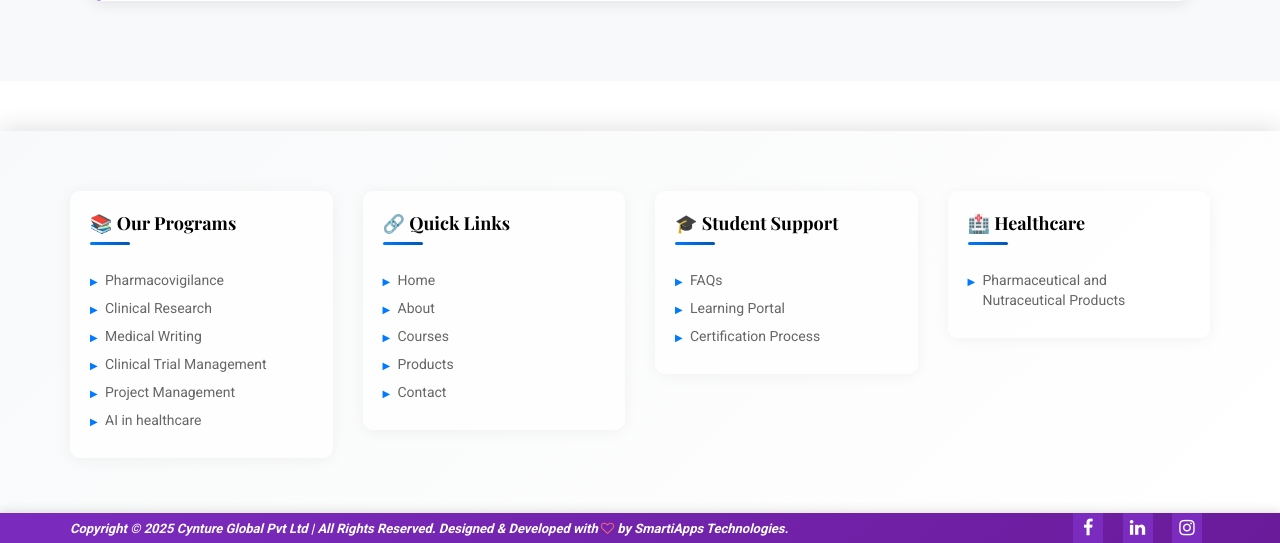
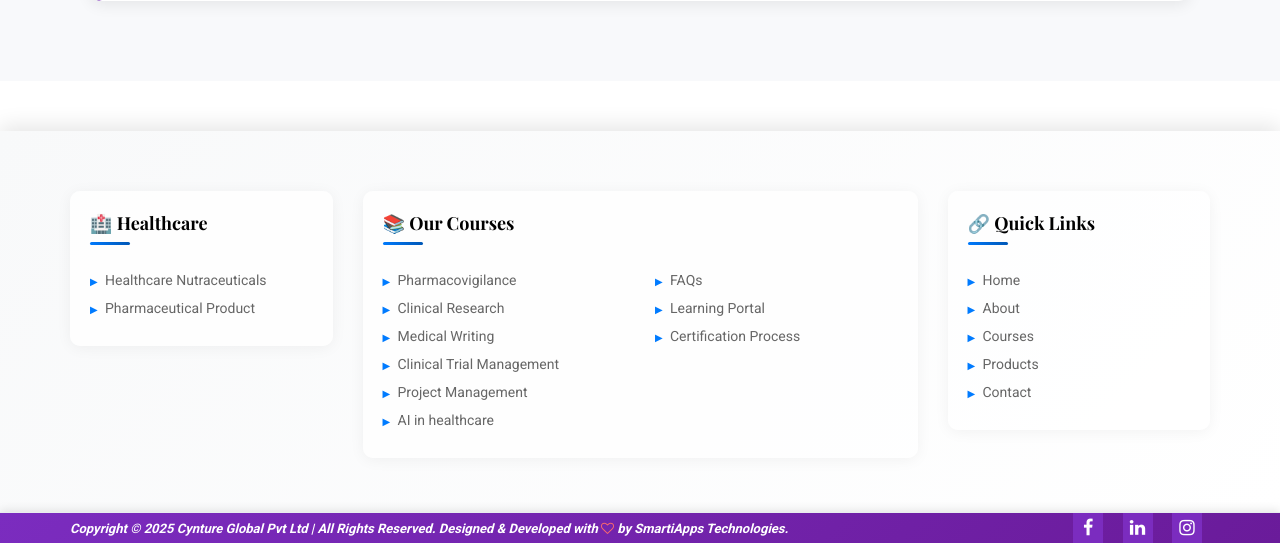
Before and after one commit to Kamalesh0145/pharmacovigilancecourse, a PHP site: page /elements.php in a window 1280 px wide. Shown: the part 2956-3499 px from the top of the page. Run offline with PHP 8.4, Linux system fonts and the light colour scheme; some libraries are stand-ins or nearby versions.

Commit message:
Footer helatcare ,our courses,Quik links full updated

```diff
--- a/elements.php
+++ b/elements.php
@@ -1317,6 +1317,18 @@
     <script src="js/bootstrap.min.js"></script>
 
     <script>
+        // Auto-switch to tab based on URL parameter
+        $(document).ready(function() {
+            const urlParams = new URLSearchParams(window.location.search);
+            const tab = urlParams.get('tab');
+
+            if (tab === 'healthcare') {
+                $('#healthcare-tab').tab('show');
+            } else if (tab === 'pharmaceutical') {
+                $('#pharmaceutical-tab').tab('show');
+            }
+        });
+
         // Search functionality
         document.getElementById('searchInput').addEventListener('keyup', function() {
             const searchTerm = this.value.toLowerCase();
--- a/includes/footer.php
+++ b/includes/footer.php
@@ -33,10 +33,23 @@
         <footer class="footer-area" style="background: linear-gradient(135deg, #f8f9fa 0%, #ffffff 100%) !important; padding: 60px 0 30px 0 !important; margin-top: 50px !important; box-shadow: 0 -5px 20px rgba(0,0,0,0.1) !important;">
             <div class="container">
                 <div class="row justify-content-center">
-                    <!-- Our Programs -->
+
+                                    <!-- Healthcare -->
                     <div class="col-lg-3 col-md-6 col-sm-6 mb-4">
                         <div class="single-footer-widget">
-                            <h6 class="footer_title" style="color: Black!important; font-weight: 700 !important; margin-bottom: 25px !important; font-size: 18px !important; position: relative !important; padding-bottom: 10px !important;">📚 Our Programs</h6>
+                            <h6 class="footer_title" style="color: Black!important; font-weight: 700 !important; margin-bottom: 25px !important; font-size: 18px !important; position: relative !important; padding-bottom: 10px !important;">🏥 Healthcare</h6>
+                            <ul class="list" style="list-style: none !important; padding: 0 !important; margin: 0 !important;">
+                                <li style="margin-bottom: 8px !important;"><a href="elements.php?tab=healthcare" style="color: #666 !important; text-decoration: none !important; font-size: 14px !important; transition: color 0.3s ease !important;">Healthcare Nutraceuticals</a></li>
+                                <li style="margin-bottom: 8px !important;"><a href="elements.php?tab=pharmaceutical" style="color: #666 !important; text-decoration: none !important; font-size: 14px !important; transition: color 0.3s ease !important;">Pharmaceutical Product</a></li>
+                            </ul>
+                        </div>
+                    </div>
+                    <!-- Our courses -->
+                    <div class="col-lg-6 col-md-12 col-sm-12 mb-4">
+                        <div class="single-footer-widget">
+                            <h6 class="footer_title" style="color: Black!important; font-weight: 700 !important; margin-bottom: 25px !important; font-size: 18px !important; position: relative !important; padding-bottom: 10px !important;">📚 Our Courses</h6>
+                            <div class="row">
+                                <div class="col-6">
                                     <ul class="list" style="list-style: none !important; padding: 0 !important; margin: 0 !important;">
                                         <li style="margin-bottom: 8px !important;"><a href="course-pharmacovigilance.php" style="color: #666 !important; text-decoration: none !important; font-size: 14px !important; transition: color 0.3s ease !important;">Pharmacovigilance</a></li>
                                         <li style="margin-bottom: 8px !important;"><a href="course-clinical-research-diploma.php" style="color: #666 !important; text-decoration: none !important; font-size: 14px !important; transition: color 0.3s ease !important;">Clinical Research</a></li>
@@ -45,6 +58,15 @@
                                         <li style="margin-bottom: 8px !important;"><a href="course-project-management.php" style="color: #666 !important; text-decoration: none !important; font-size: 14px !important; transition: color 0.3s ease !important;">Project Management</a></li>
                                         <li style="margin-bottom: 8px !important;"><a href="course-regulatory-affairs.php" style="color: #666 !important; text-decoration: none !important; font-size: 14px !important; transition: color 0.3s ease !important;">AI in healthcare</a></li>
                                     </ul>
+                                </div>
+                                <div class="col-6">
+                                    <ul class="list" style="list-style: none !important; padding: 0 !important; margin: 0 !important;">
+                                        <li style="margin-bottom: 8px !important;"><a href="faq.php" style="color: #666 !important; text-decoration: none !important; font-size: 14px !important; transition: color 0.3s ease !important;">FAQs</a></li>
+                                        <li style="margin-bottom: 8px !important;"><a href="contact.php" style="color: #666 !important; text-decoration: none !important; font-size: 14px !important; transition: color 0.3s ease !important;">Learning Portal</a></li>
+                                        <li style="margin-bottom: 8px !important;"><a href="certification-process.php" style="color: #666 !important; text-decoration: none !important; font-size: 14px !important; transition: color 0.3s ease !important;">Certification Process</a></li>
+                                    </ul>
+                                </div>
+                            </div>
                         </div>
                     </div>
 
@@ -58,28 +80,6 @@
                                 <li style="margin-bottom: 8px !important;"><a href="courses.php" style="color: #666 !important; text-decoration: none !important; font-size: 14px !important; transition: color 0.3s ease !important;">Courses</a></li>
                                 <li style="margin-bottom: 8px !important;"><a href="elements.php" style="color: #666 !important; text-decoration: none !important; font-size: 14px !important; transition: color 0.3s ease !important;">Products</a></li>
                                 <li style="margin-bottom: 8px !important;"><a href="contact.php" style="color: #666 !important; text-decoration: none !important; font-size: 14px !important; transition: color 0.3s ease !important;">Contact</a></li>
-                            </ul>
-                        </div>
-                    </div>
-
-                    <!-- Student Support -->
-                    <div class="col-lg-3 col-md-6 col-sm-6 mb-4">
-                        <div class="single-footer-widget">
-                            <h6 class="footer_title" style="color: Black!important; font-weight: 700 !important; margin-bottom: 25px !important; font-size: 18px !important; position: relative !important; padding-bottom: 10px !important;">🎓 Student Support</h6>
-                            <ul class="list" style="list-style: none !important; padding: 0 !important; margin: 0 !important;">
-                                <li style="margin-bottom: 8px !important;"><a href="faq.php" style="color: #666 !important; text-decoration: none !important; font-size: 14px !important; transition: color 0.3s ease !important;">FAQs</a></li>
-                                <li style="margin-bottom: 8px !important;"><a href="contact.php" style="color: #666 !important; text-decoration: none !important; font-size: 14px !important; transition: color 0.3s ease !important;">Learning Portal</a></li>
-                                <li style="margin-bottom: 8px !important;"><a href="certification-process.php" style="color: #666 !important; text-decoration: none !important; font-size: 14px !important; transition: color 0.3s ease !important;">Certification Process</a></li>
-                            </ul>
-                        </div>
-                    </div>
-
-                    <!-- Healthcare -->
-                    <div class="col-lg-3 col-md-6 col-sm-6 mb-4">
-                        <div class="single-footer-widget">
-                            <h6 class="footer_title" style="color: Black!important; font-weight: 700 !important; margin-bottom: 25px !important; font-size: 18px !important; position: relative !important; padding-bottom: 10px !important;">🏥 Healthcare</h6>
-                            <ul class="list" style="list-style: none !important; padding: 0 !important; margin: 0 !important;">
-                                <li style="margin-bottom: 8px !important;"><a href="elements.php" style="color: #666 !important; text-decoration: none !important; font-size: 14px !important; transition: color 0.3s ease !important;">Pharmaceutical and Nutraceutical Products</a></li>
                             </ul>
                         </div>
                     </div>
```
Lines whose indentation alone changed are shown as unchanged.
